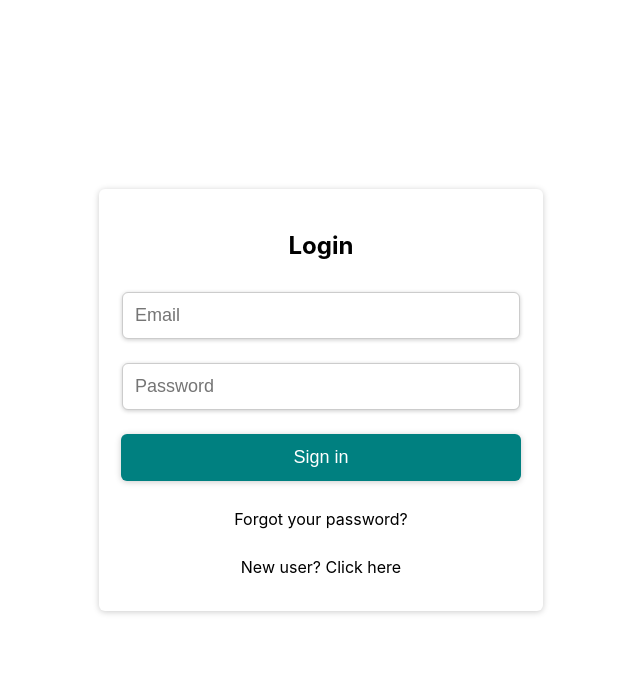
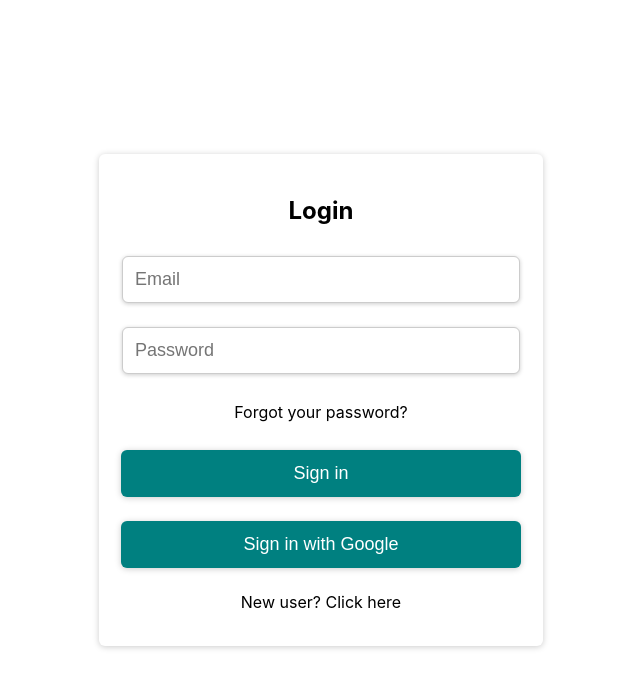
Before and after one commit to danigj86/firebase-login-react-app, a React (Create React App) app: page / in a window 1280 px wide. Shown: the top 688 px of the page, without its empty margins (319-959 px from the left). Built offline with nearby package versions, Linux system fonts and the light colour scheme; no server answers.

Commit message:
SignIn Google añadido

```diff
--- a/src/components/Auth.jsx
+++ b/src/components/Auth.jsx
@@ -1,17 +1,22 @@
 import React, { useState } from 'react';
+import { useUserContext } from '../context/userContext';
 import { SignIn } from './SignIn';
 import { SignUp } from './SignUp';
 
 export const Auth = () => {
 
-    const [index, setIndex] = useState(true)
+    const [index, setIndex] = useState(true);
+    const { signInWithGoogle } = useUserContext();
+
 
     return <div className="container">
 
         {index ? <SignIn /> : <SignUp />}
+        <button onClick={signInWithGoogle} type="submit">Sign in with Google</button>
         <p onClick={() => setIndex(!index)}>
             {index ? 'New user? Click here' : 'Already have an account?'}
         </p>
 
+
     </div>;
 };
--- a/src/components/SignIn.jsx
+++ b/src/components/SignIn.jsx
@@ -14,7 +14,11 @@ export const SignIn = () => {
         const email = emailRef.current.value;
         const password = passwordRef.current.value;
 
-        if (email && password) signInUser(email, password);
+        if (email && password){
+            signInUser(email, password)
+        }else{
+            alert('Introduce tus datos')
+        }
 
     }
 
@@ -34,8 +38,8 @@ export const SignIn = () => {
       <form onSubmit={onSubmit}>
           <input type="email" placeholder="Email" ref={emailRef}/>
           <input type="password" placeholder="Password" ref={passwordRef}/>
+          <p onClick={forgotPasswordHandler}> Forgot your password? </p>
           <button type="submit">Sign in</button>
-          <p onClick={forgotPasswordHandler}> Forgot your password? </p>
       </form>
   </div>;
 };
--- a/src/context/userContext.js
+++ b/src/context/userContext.js
@@ -1,13 +1,14 @@
 import { createContext, useContext, useEffect, useState } from "react";
 import {
-    createUserWithEmailAndPassword,
-    updateProfile,
-    onAuthStateChanged,
-    signInWithEmailAndPassword,
-    signOut,
-    sendPasswordResetEmail
+  createUserWithEmailAndPassword,
+  updateProfile,
+  onAuthStateChanged,
+  signInWithEmailAndPassword,
+  signOut,
+  sendPasswordResetEmail,
+  signInWithPopup
 } from "firebase/auth";
-import { auth } from "../firebase";
+import { auth, provider } from "../firebase";
 
 
 export const UserContext = createContext({});
@@ -56,6 +57,11 @@ export const UserContextProvider = ({ children }) => {
       .finally(() => setLoading(false));
   };
 
+  const signInWithGoogle = () => {
+    signInWithPopup(auth, provider)
+      .then((res) => console.log(res))
+  }
+
   const logoutUser = () => {
     signOut(auth);
   };
@@ -72,6 +78,7 @@ export const UserContextProvider = ({ children }) => {
     registerUser,
     logoutUser,
     forgotPassword,
+    signInWithGoogle
   };
   return (
     <UserContext.Provider value={contextValue}>{children}</UserContext.Provider>
--- a/src/firebase/index.js
+++ b/src/firebase/index.js
@@ -1,7 +1,7 @@
 // Import the functions you need from the SDKs you need
 import { initializeApp } from "firebase/app";
 import { getAnalytics } from "firebase/analytics";
-import { getAuth } from "firebase/auth";
+import { getAuth, GoogleAuthProvider } from "firebase/auth";
 
 const firebaseConfig = {
   apiKey: "AIzaSyDTwjLHdPQrmDRLQ0AayeqcmgQKBxf-jkg",
@@ -17,3 +17,4 @@ const firebaseConfig = {
 const app = initializeApp(firebaseConfig);
 const analytics = getAnalytics(app);
 export const auth = getAuth(app);
+export const provider = new GoogleAuthProvider();
```
